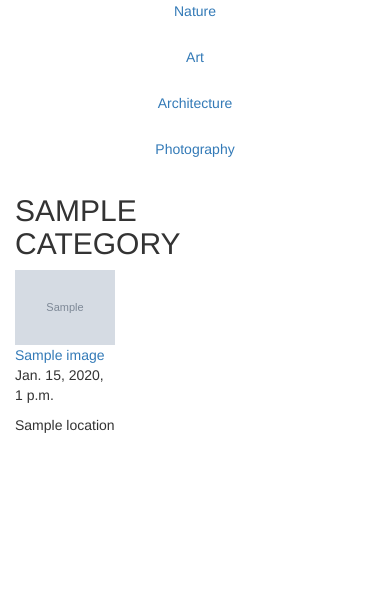
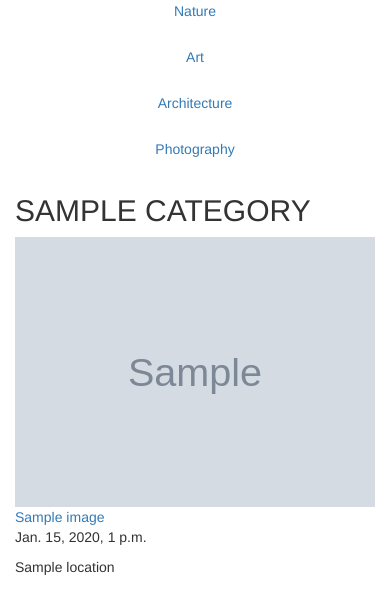
Before and after one commit to VickyMutai/gallery-clone, a Django app: page / in a window 390 px wide. Shown: the part 246-844 px from the top of the page. Run offline with Django 3.2, Linux system fonts and the light colour scheme; tables that the repository leaves empty hold one stand-in row (values such as "Sample post"); grey boxes marked "Sample" are stand-in pictures; some libraries are stand-ins or nearby versions.

Commit message:
adding styles

```diff
--- a/photos/templates/home.html
+++ b/photos/templates/home.html
@@ -12,12 +12,12 @@
 </ul>
 <div class="tab-content">
 <div id="all" class="row tab-pane fade in active">
+
         {% for image_item in images %}
         <!-- Output all images -->
-    <div class="col-lg-4 col-md-4 col-sm-4 col-xs-4">
+    <div class="col-lg-4 col-md-6 col-sm-6 col-xs-12">
     {% for category in image_item.category.all %}
             <h2>{{category | upper}}</h2>
-    {% endfor %}
             {% if image_item.image_url %}
                 <img src="{{image_item.image_url.url}}" class="img-responsive" alt="Image"/>
             {% endif %}
@@ -26,6 +26,7 @@
             {% for location in image_item.location.all %}
                 {{location}}
             {% endfor %}
+    {% endfor %}
     </div>
 {% endfor %}
 </div>
@@ -33,7 +34,7 @@
 <div id="animal" class="row tab-pane fade">
         {% for image_item in images %}
                 <!-- Output all images -->
-            <div class="col-lg-4 col-md-4 col-sm-4 col-xs-4">
+            <div class="col-lg-4 col-md-6 col-sm-6 col-xs-12">
             {% for category in image_item.category.all %}
                 {% if category.category_name == "animal" %}
                     <h2>{{category | upper}}</h2>
@@ -54,7 +55,7 @@
 <div id="nature" class="row tab-pane fade">
         {% for image_item in images %}
                 <!-- Output all images -->
-            <div class="col-lg-4 col-md-4 col-sm-4 col-xs-4">
+            <div class="col-lg-4 col-md-6 col-sm-6 col-xs-12">
             {% for category in image_item.category.all %}
                 {% if category.category_name == "nature" %}
                     <h2>{{category | upper}}</h2>
@@ -75,7 +76,7 @@
 <div id="art" class="row tab-pane fade">
         {% for image_item in images %}
                 <!-- Output all images -->
-            <div class="col-lg-4 col-md-4 col-sm-4 col-xs-4">
+            <div class="col-lg-4 col-md-6 col-sm-6 col-xs-12">
             {% for category in image_item.category.all %}
                 {% if category.category_name == "art" %}
                     <h2>{{category | upper}}</h2>
@@ -97,7 +98,7 @@
 <div id="art" class="row tab-pane fade">
         {% for image_item in images %}
                 <!-- Output all images -->
-            <div class="col-lg-4 col-md-4 col-sm-4 col-xs-4">
+            <div class="col-lg-4 col-md-6 col-sm-6 col-xs-12">
             {% for category in image_item.category.all %}
                 {% if category.category_name == "art" %}
                     <h2>{{category | upper}}</h2>
@@ -118,7 +119,7 @@
 <div id="architecture" class="row tab-pane fade">
         {% for image_item in images %}
                 <!-- Output all images -->
-            <div class="col-lg-4 col-md-4 col-sm-4 col-xs-4">
+            <div class="col-lg-4 col-md-6 col-sm-6 col-xs-12">
             {% for category in image_item.category.all %}
                 {% if category.category_name == "architecture" %}
                     <h2>{{category | upper}}</h2>
@@ -139,7 +140,7 @@
 <div id="photography" class="row tab-pane fade">
         {% for image_item in images %}
                 <!-- Output all images -->
-            <div class="col-lg-4 col-md-4 col-sm-4 col-xs-4">
+            <div class="col-lg-4 col-md-6 col-sm-6 col-xs-12">
             {% for category in image_item.category.all %}
                 {% if category.category_name == "photography" %}
                     <h2>{{category | upper}}</h2>
```
Also changed, not shown: photos/templates/image.html (+10 -7 lines), media/categories/4.jpeg (added), media/categories/6.jpeg (added), media/categories/art3.jpeg (added), media/categories/art5.jpeg (added), media/categories/art6.jpeg (added), media/categories/cat.jpeg (added), media/categories/house1.jpeg (added), media/categories/house2.jpeg (added), media/categories/house3.jpeg (added), media/categories/house5.jpeg (added), media/categories/nature1.jpeg (added), media/categories/nature3.jpeg (added), media/categories/nature4.jpeg (added), 5 more files. Lines whose indentation alone changed are shown as unchanged.
